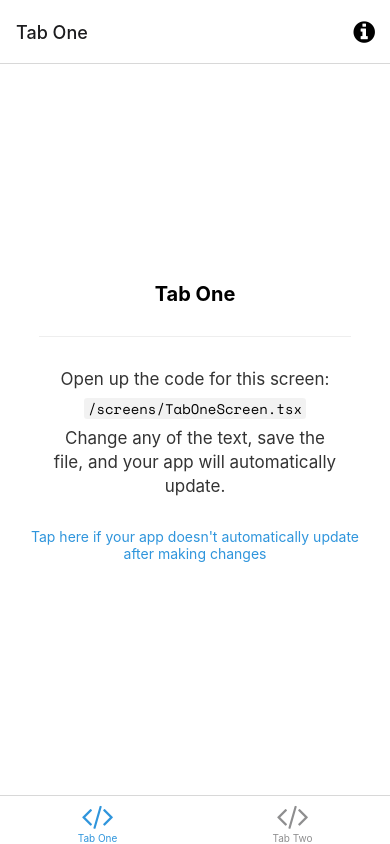
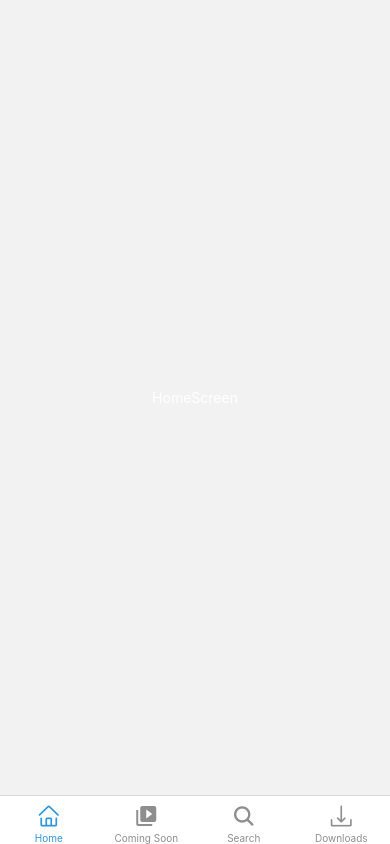
Before and after one commit to JaiRaga/movie-streaming-platform, a React Native app: screen / in a window 390 px wide. Built offline with nearby package versions, Linux system fonts and the light colour scheme; what expo-linking would draw is missing.

Commit message:
:sparkles: created bottom tab navigator and stack navigators to sit inside each tab

```diff
--- a/navigation/index.tsx
+++ b/navigation/index.tsx
@@ -3,27 +3,48 @@
  * https://reactnavigation.org/docs/getting-started
  *
  */
-import { FontAwesome } from '@expo/vector-icons';
+import {
+  FontAwesome,
+  AntDesign,
+  MaterialIcons,
+  Ionicons,
+} from '@expo/vector-icons';
 import { createBottomTabNavigator } from '@react-navigation/bottom-tabs';
-import { NavigationContainer, DefaultTheme, DarkTheme } from '@react-navigation/native';
+import {
+  NavigationContainer,
+  DefaultTheme,
+  DarkTheme,
+} from '@react-navigation/native';
 import { createNativeStackNavigator } from '@react-navigation/native-stack';
 import * as React from 'react';
 import { ColorSchemeName, Pressable } from 'react-native';
 
 import Colors from '../constants/Colors';
 import useColorScheme from '../hooks/useColorScheme';
+import ComingSoonScreen from '../screens/ComingSoonScreen';
+import DownloadsScreen from '../screens/DownloadsScreen';
+import HomeScreen from '../screens/HomeScreen';
 import ModalScreen from '../screens/ModalScreen';
 import NotFoundScreen from '../screens/NotFoundScreen';
-import TabOneScreen from '../screens/TabOneScreen';
-import TabTwoScreen from '../screens/TabTwoScreen';
-import { RootStackParamList, RootTabParamList, RootTabScreenProps } from '../types';
+import SearchScreen from '../screens/SearchScreen';
+import {
+  RootStackParamList,
+  RootTabParamList,
+  RootTabScreenProps,
+  BottomTabStackParamList,
+} from '../types';
 import LinkingConfiguration from './LinkingConfiguration';
 
-export default function Navigation({ colorScheme }: { colorScheme: ColorSchemeName }) {
+export default function Navigation({
+  colorScheme,
+}: {
+  colorScheme: ColorSchemeName;
+}) {
   return (
     <NavigationContainer
       linking={LinkingConfiguration}
-      theme={colorScheme === 'dark' ? DarkTheme : DefaultTheme}>
+      theme={colorScheme === 'dark' ? DarkTheme : DefaultTheme}
+    >
       <RootNavigator />
     </NavigationContainer>
   );
@@ -38,14 +59,78 @@ const Stack = createNativeStackNavigator<RootStackParamList>();
 function RootNavigator() {
   return (
     <Stack.Navigator>
-      <Stack.Screen name="Root" component={BottomTabNavigator} options={{ headerShown: false }} />
-      <Stack.Screen name="NotFound" component={NotFoundScreen} options={{ title: 'Oops!' }} />
+      <Stack.Screen
+        name="Root"
+        component={BottomTabNavigator}
+        options={{ headerShown: false }}
+      />
+      <Stack.Screen
+        name="NotFound"
+        component={NotFoundScreen}
+        options={{ title: 'Oops!' }}
+      />
       <Stack.Group screenOptions={{ presentation: 'modal' }}>
         <Stack.Screen name="Modal" component={ModalScreen} />
       </Stack.Group>
     </Stack.Navigator>
   );
 }
+
+const HomeStack = createNativeStackNavigator<BottomTabStackParamList>();
+
+const HomeStackNavigator = () => {
+  return (
+    <HomeStack.Navigator>
+      <HomeStack.Screen
+        name="HomeScreen"
+        component={HomeScreen}
+        options={{ headerShown: false }}
+      />
+    </HomeStack.Navigator>
+  );
+};
+
+const ComingSoon = createNativeStackNavigator<BottomTabStackParamList>();
+
+const ComingSoonStackNavigator = () => {
+  return (
+    <ComingSoon.Navigator>
+      <ComingSoon.Screen
+        name="ComingSoonScreen"
+        component={ComingSoonScreen}
+        options={{ headerShown: false }}
+      />
+    </ComingSoon.Navigator>
+  );
+};
+
+const Search = createNativeStackNavigator<BottomTabStackParamList>();
+
+const SearchStackNavigator = () => {
+  return (
+    <Search.Navigator>
+      <Search.Screen
+        name="SearchScreen"
+        component={SearchScreen}
+        options={{ headerShown: false }}
+      />
+    </Search.Navigator>
+  );
+};
+
+const Downloads = createNativeStackNavigator<BottomTabStackParamList>();
+
+const DownloadsStackNavigator = () => {
+  return (
+    <Downloads.Navigator>
+      <Downloads.Screen
+        name="DownloadsScreen"
+        component={DownloadsScreen}
+        options={{ headerShown: false }}
+      />
+    </Downloads.Navigator>
+  );
+};
 
 /**
  * A bottom tab navigator displays tab buttons on the bottom of the display to switch screens.
@@ -58,38 +143,53 @@ function BottomTabNavigator() {
 
   return (
     <BottomTab.Navigator
-      initialRouteName="TabOne"
+      initialRouteName="Home"
       screenOptions={{
         tabBarActiveTintColor: Colors[colorScheme].tint,
-      }}>
+      }}
+    >
       <BottomTab.Screen
-        name="TabOne"
-        component={TabOneScreen}
-        options={({ navigation }: RootTabScreenProps<'TabOne'>) => ({
-          title: 'Tab One',
-          tabBarIcon: ({ color }) => <TabBarIcon name="code" color={color} />,
-          headerRight: () => (
-            <Pressable
-              onPress={() => navigation.navigate('Modal')}
-              style={({ pressed }) => ({
-                opacity: pressed ? 0.5 : 1,
-              })}>
-              <FontAwesome
-                name="info-circle"
-                size={25}
-                color={Colors[colorScheme].text}
-                style={{ marginRight: 15 }}
-              />
-            </Pressable>
+        name="Home"
+        component={HomeStackNavigator}
+        options={{
+          title: 'Home',
+          headerShown: false,
+          tabBarIcon: ({ color }) => (
+            <AntDesignIcon name="home" color={color} />
           ),
-        })}
+        }}
       />
       <BottomTab.Screen
-        name="TabTwo"
-        component={TabTwoScreen}
+        name="Coming_Soon"
+        component={ComingSoonStackNavigator}
         options={{
-          title: 'Tab Two',
-          tabBarIcon: ({ color }) => <TabBarIcon name="code" color={color} />,
+          title: 'Coming Soon',
+          headerShown: false,
+          tabBarIcon: ({ color }) => (
+            <MaterialIconsIcon name="video-library" color={color} />
+          ),
+        }}
+      />
+      <BottomTab.Screen
+        name="Search"
+        component={SearchStackNavigator}
+        options={{
+          title: 'Search',
+          headerShown: false,
+          tabBarIcon: ({ color }) => (
+            <IoniconsIcon name="search" color={color} />
+          ),
+        }}
+      />
+      <BottomTab.Screen
+        name="Downloads"
+        component={DownloadsStackNavigator}
+        options={{
+          title: 'Downloads',
+          headerShown: false,
+          tabBarIcon: ({ color }) => (
+            <AntDesignIcon name="download" color={color} />
+          ),
         }}
       />
     </BottomTab.Navigator>
@@ -99,9 +199,24 @@ function BottomTabNavigator() {
 /**
  * You can explore the built-in icon families and icons on the web at https://icons.expo.fyi/
  */
-function TabBarIcon(props: {
-  name: React.ComponentProps<typeof FontAwesome>['name'];
+
+function AntDesignIcon(props: {
+  name: React.ComponentProps<typeof AntDesign>['name'];
   color: string;
 }) {
-  return <FontAwesome size={30} style={{ marginBottom: -3 }} {...props} />;
+  return <AntDesign size={24} style={{ marginBottom: -3 }} {...props} />;
 }
+
+function MaterialIconsIcon(props: {
+  name: React.ComponentProps<typeof MaterialIcons>['name'];
+  color: string;
+}) {
+  return <MaterialIcons size={24} style={{ marginBottom: -3 }} {...props} />;
+}
+
+function IoniconsIcon(props: {
+  name: React.ComponentProps<typeof Ionicons>['name'];
+  color: string;
+}) {
+  return <Ionicons size={24} style={{ marginBottom: -3 }} {...props} />;
+}
```
